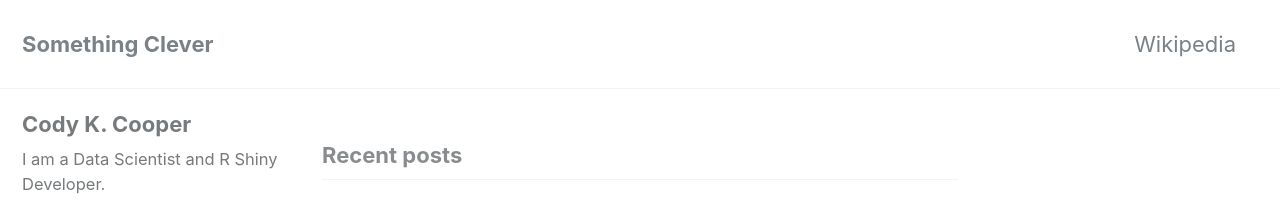
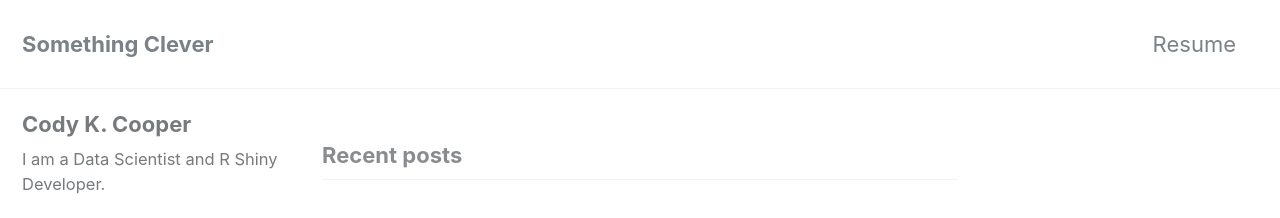
Before and after one commit to codykcooper/codykcooper.github.io, a Jekyll site: the page built from index.html, in a window 1280 px wide and 900 px high. Shown: the top 218 px of the window. Built offline with Jekyll 4.4.1, drawn with Linux system fonts in a browser that asks for light colours; nearby versions of some CDN libraries; the list of posts is cut into pages by our own code.

Commit message:
Resume link

```diff
--- a/_data/navigation.yml
+++ b/_data/navigation.yml
@@ -1,7 +1,7 @@
 # main links
 main:
-  - title: "Wikipedia"
-    url: https://www.wikipedia.org/
+  - title: "Resume"
+    url: https://codykcooper.github.io/online-cv/
   # - title: "About"
   #   url: https://mmistakes.github.io/minimal-mistakes/about/
   # - title: "Sample Posts"
```
